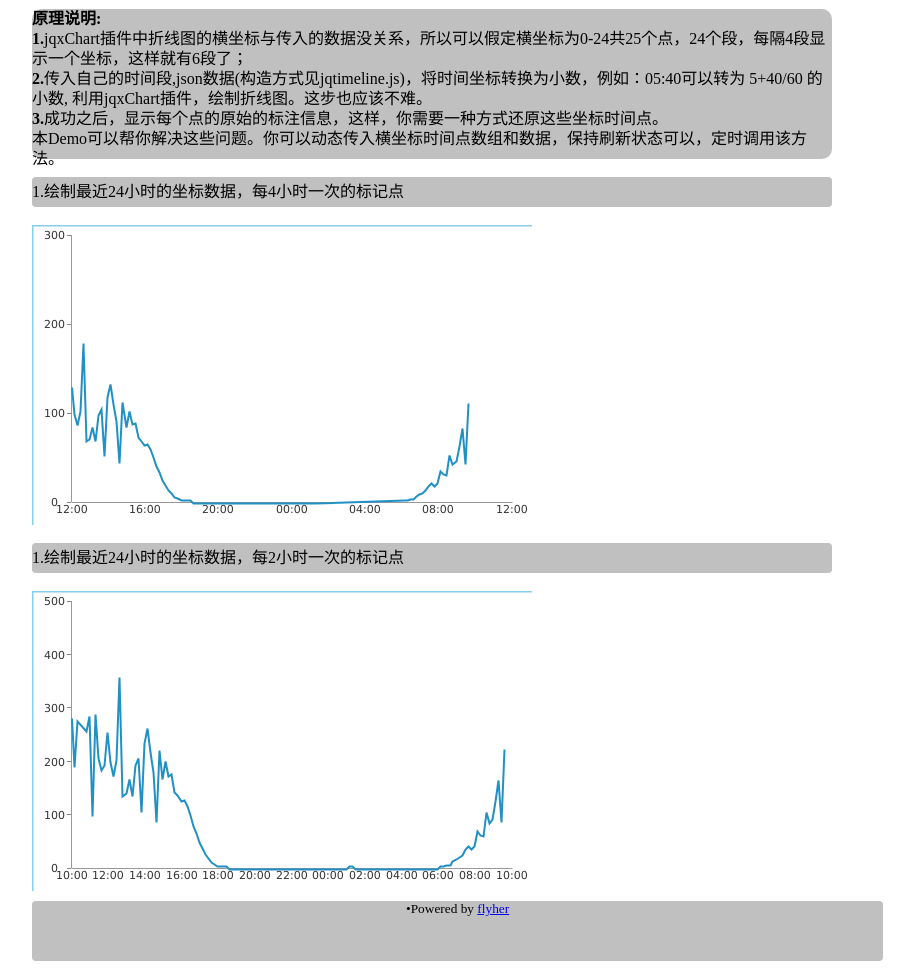
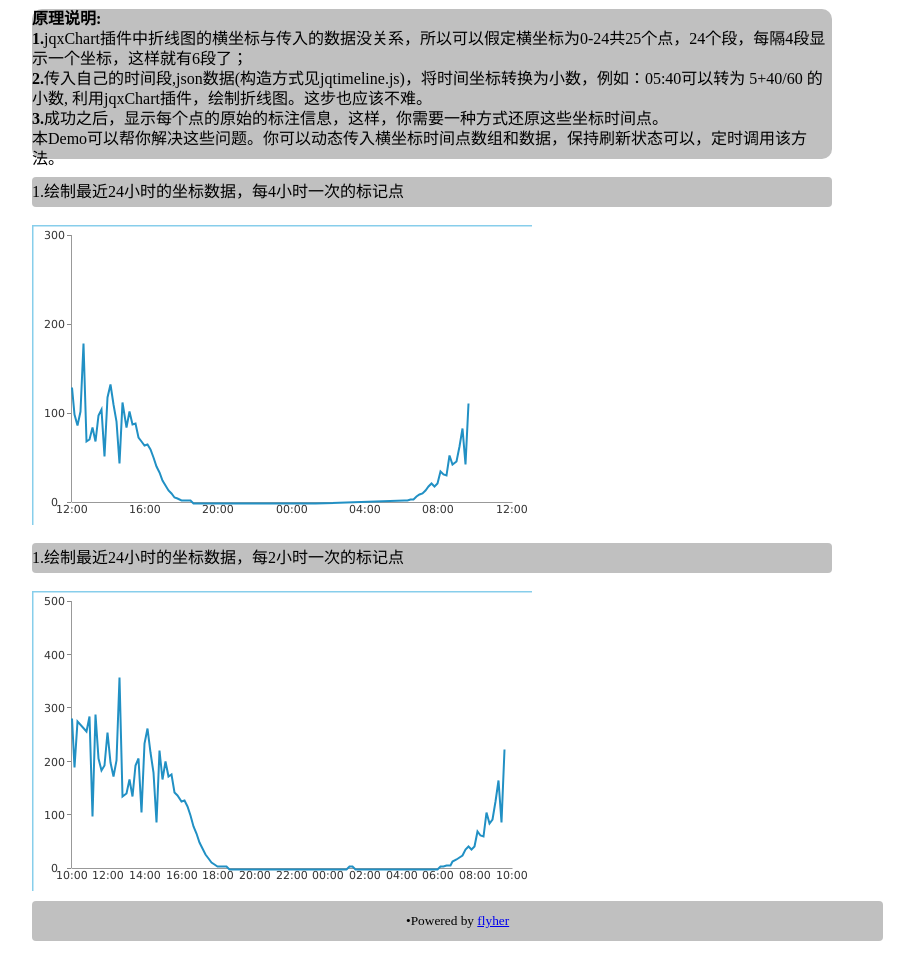
Before and after one commit to flyher/JqTimeLine, a plain HTML site: page index.html in a window 1280 px wide. Shown: the part 85-1054 px from the top of the page, without its empty margins (176-1090 px from the left). Drawn offline with Linux system fonts and the light colour scheme.

Commit message:
update index

```diff
--- a/css/common.css
+++ b/css/common.css
@@ -45,10 +45,11 @@
 .div_foot
 {
     width:80%;
-	height:60px;
+	height:40px;
 	margin-top:10px;
 	text-align:center;
 	font-size:10pt;
+	line-height:40px;
 	background-color:silver;
 	border-radius:4px;
     }
```
